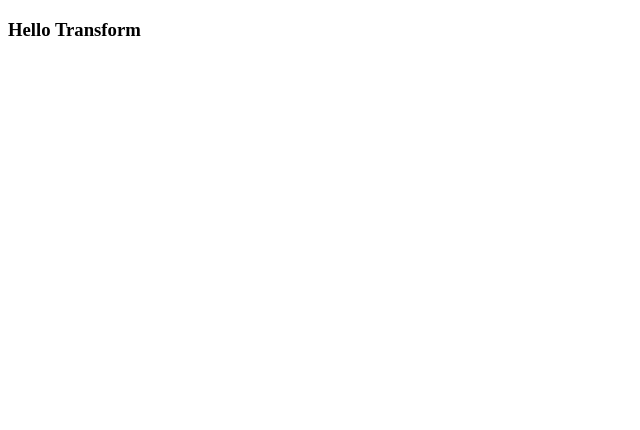
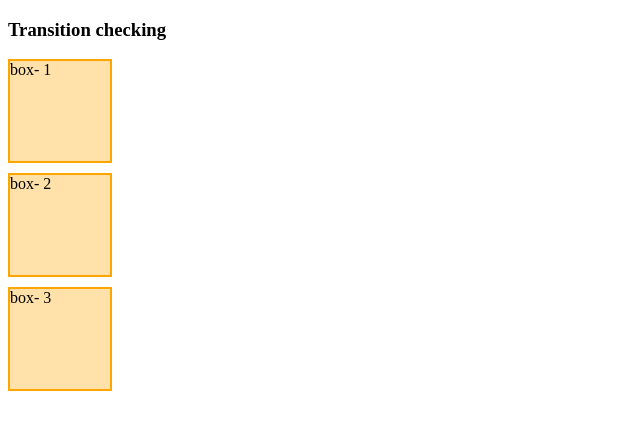
Before and after one commit to suzandev/transform, a plain HTML site: page index.html in a window 1280 px wide. Shown: the whole page, without its empty margins (0-640 px from the left). Drawn offline with Linux system fonts and the light colour scheme.

Commit message:
add some new style

```diff
--- a/index.html
+++ b/index.html
@@ -4,8 +4,14 @@
     <meta charset="UTF-8" />
     <meta name="viewport" content="width=device-width, initial-scale=1.0" />
     <title>Document</title>
+    <link rel="stylesheet" href="style.css" />
   </head>
   <body>
-    <h3>Hello Transform</h3>
+    <section>
+      <h3>Transition checking</h3>
+      <div class="box">box- 1</div>
+      <div class="box">box- 2</div>
+      <div class="box">box- 3</div>
+    </section>
   </body>
 </html>
--- a/style.css
+++ b/style.css
@@ -0,0 +1,18 @@
+/* ========= transition =========== */
+
+.box {
+  width: 100px;
+  height: 100px;
+  margin: 10px 0;
+  border: 2px solid orange;
+  background: rgba(255, 166, 0, 0.336);
+  /* transition: width 5s linear 3s, background-color 3s ease-in 3s; */
+  transition: 1s;
+}
+
+.box:hover {
+  /* width: 300px;
+  background-color: green; */
+
+  transform: rotate(45deg) scale(1.5) translateX(150px);
+}
```
